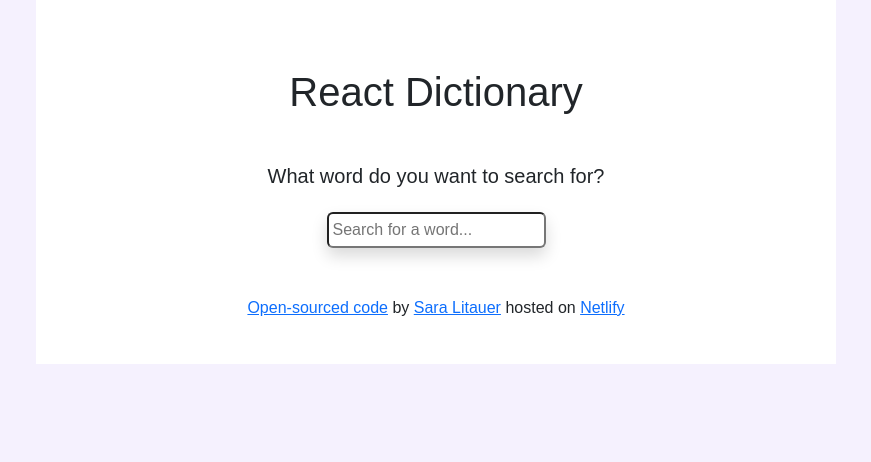
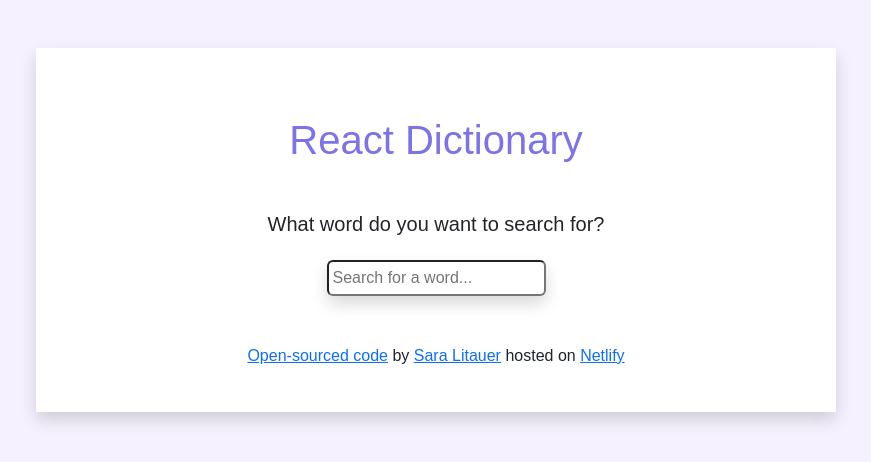
Before and after one commit to saraliva4/Dictionary-React-Add-On-Project, a React (Vite) app: page / in a window 1280 px wide. Shown: the top 462 px of the page, without its empty margins (204-1075 px from the left). Built offline with nearby package versions, Linux system fonts and the light colour scheme.

Commit message:
Added some margin and color

```diff
--- a/src/App.css
+++ b/src/App.css
@@ -6,6 +6,10 @@
   padding: 20px 50px;
 }
 
+h1 {
+  color: #7c73e6;
+}
+
 h2 {
   font-size: 20px;
 }
--- a/src/App.jsx
+++ b/src/App.jsx
@@ -3,7 +3,7 @@ import Dictionary from "./Dictionary.jsx";
 
 export default function App() {
   return (
-    <div className="App container">
+    <div className="App container shadow mt-5 mb-5">
       <header>
         <h1 className="text-center m-5">React Dictionary</h1>
       </header>
```
